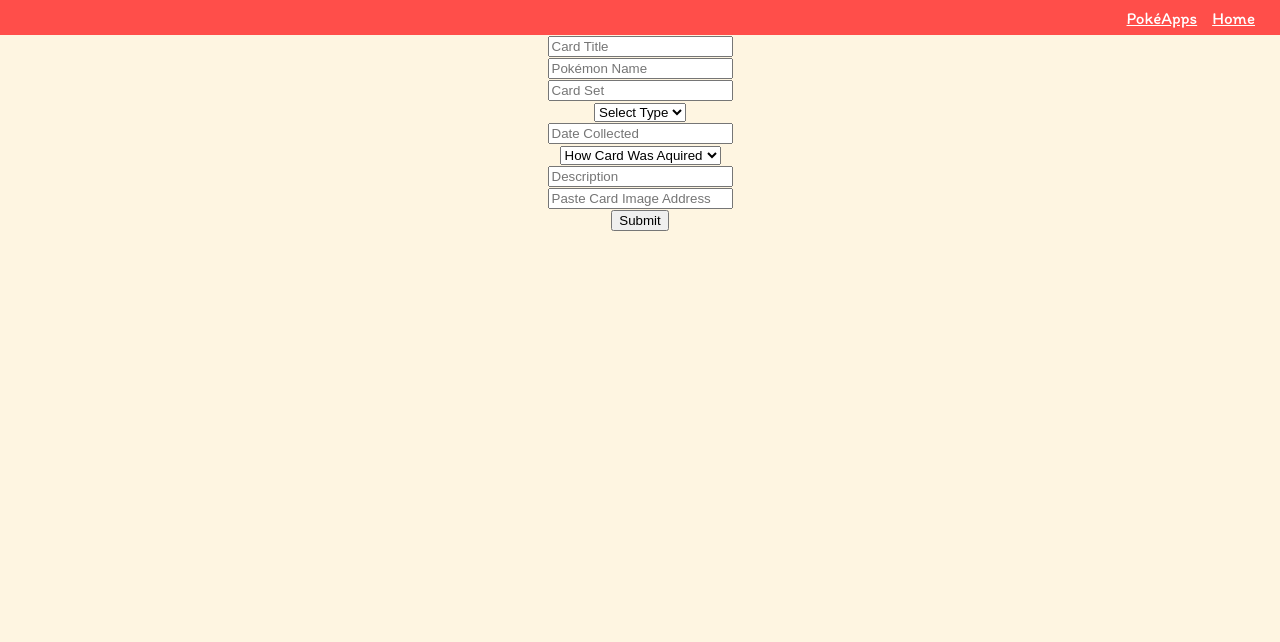
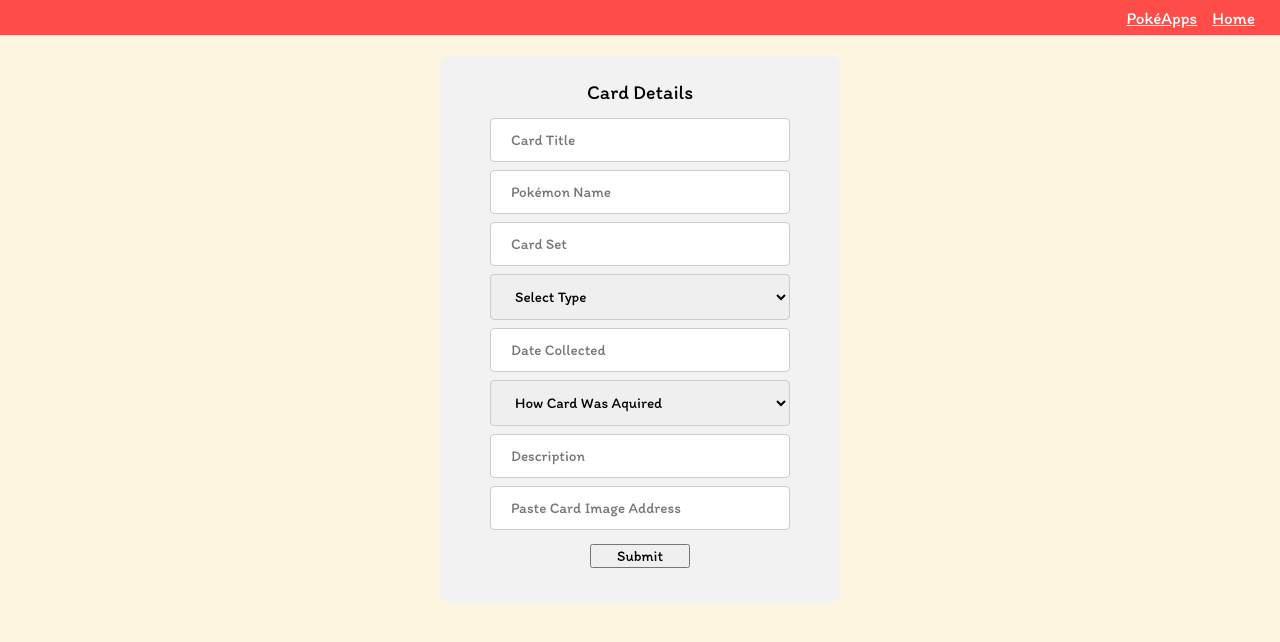
Before and after one commit to Bri-Gonzalez/PokeBinder, a React (Create React App) app in the folder client/: page /add in a window 1280 px wide. Shown: the top 642 px of the page. Built offline with nearby package versions, Linux system fonts and the light colour scheme; no server answers; a web font is replaced by a local one.

Commit message:
saving form CSS progress

```diff
--- /dev/null
+++ b/client/src/components/Form.css
@@ -0,0 +1,37 @@
+.form-container {
+  background-color: #f2f2f2;
+  width: 350px;
+  margin: 20px auto;
+  display: flex;
+  justify-content: center;
+  align-items: center;
+  padding: 25px;
+  border-radius: 10px;
+}
+
+.form-title {
+  font-family: "itim", sans-serif;
+  font-size: 20px;
+  margin: 0 0 10px 0;
+}
+
+input[type="text"],
+select {
+  width: 300px;
+  padding: 12px 20px;
+  margin: 4px 0 4px 0;
+  display: inline-block;
+  border: 1px solid #ccc;
+  border-radius: 4px;
+  box-sizing: border-box;
+  font-family: "itim", sans-serif;
+  font-size: 15px;
+}
+
+.submit-btn {
+  width: 100px;
+  font-family: "itim", sans-serif;
+  font-size: 15px;
+  margin: 10px;
+  cursor: pointer;
+}
--- a/client/src/components/Form.jsx
+++ b/client/src/components/Form.jsx
@@ -1,8 +1,10 @@
-
+import './Form.css';
 
 function Form(props) {
   return (
+    <div className="form-container">
       <form onSubmit={props.handleSubmit}>
+        <p className="form-title">Card Details</p>
         <input
           type="text"
           value={props.title}
@@ -100,8 +102,9 @@ function Form(props) {
           onChange={(e) => props.setImage(e.target.value)}
         />
         <br />
-      <button>Submit</button>
+        <button className="submit-btn">Submit</button>
       </form>
+    </div>
   )
 }
 
```
Lines whose indentation alone changed are shown as unchanged.
